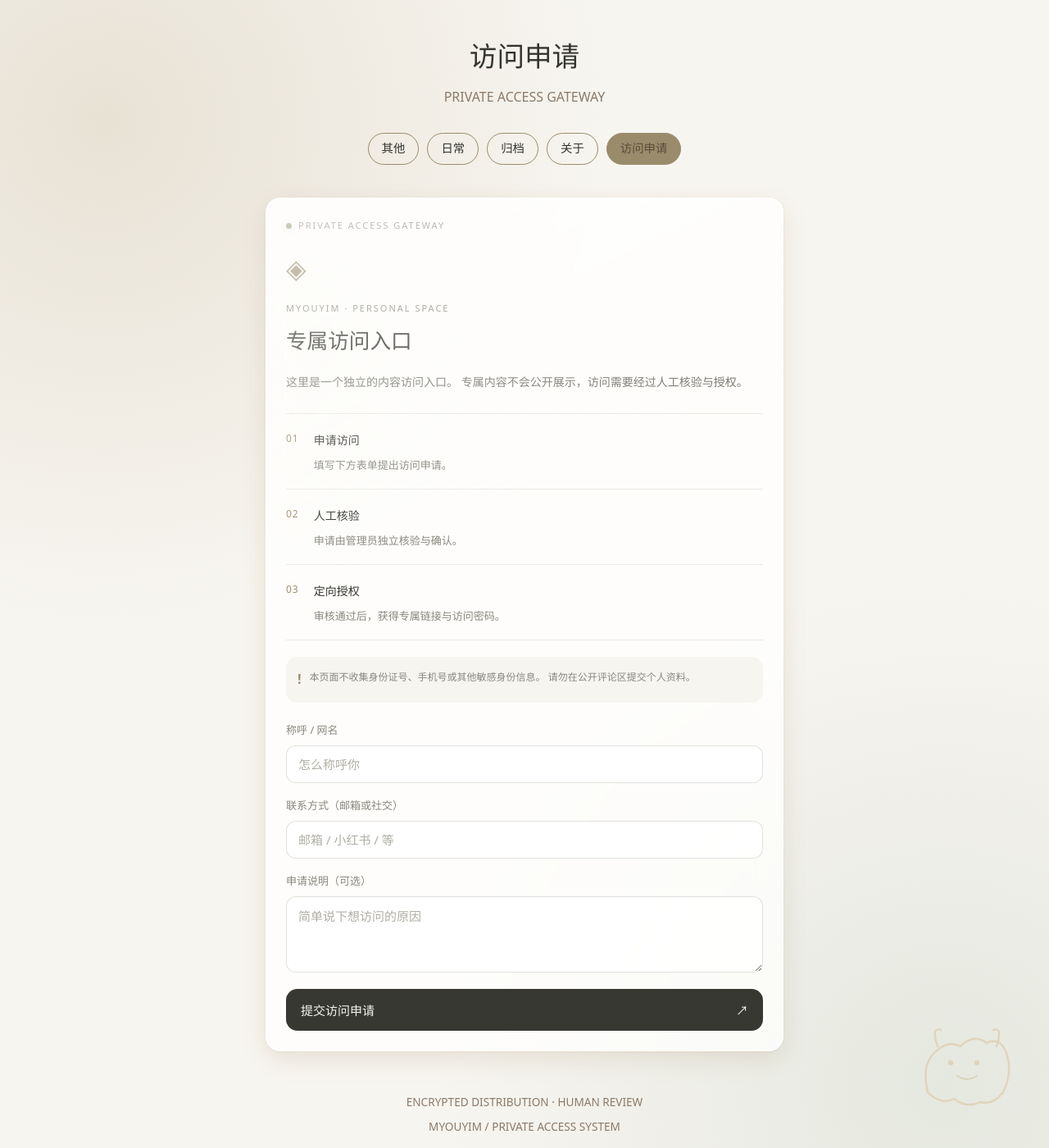
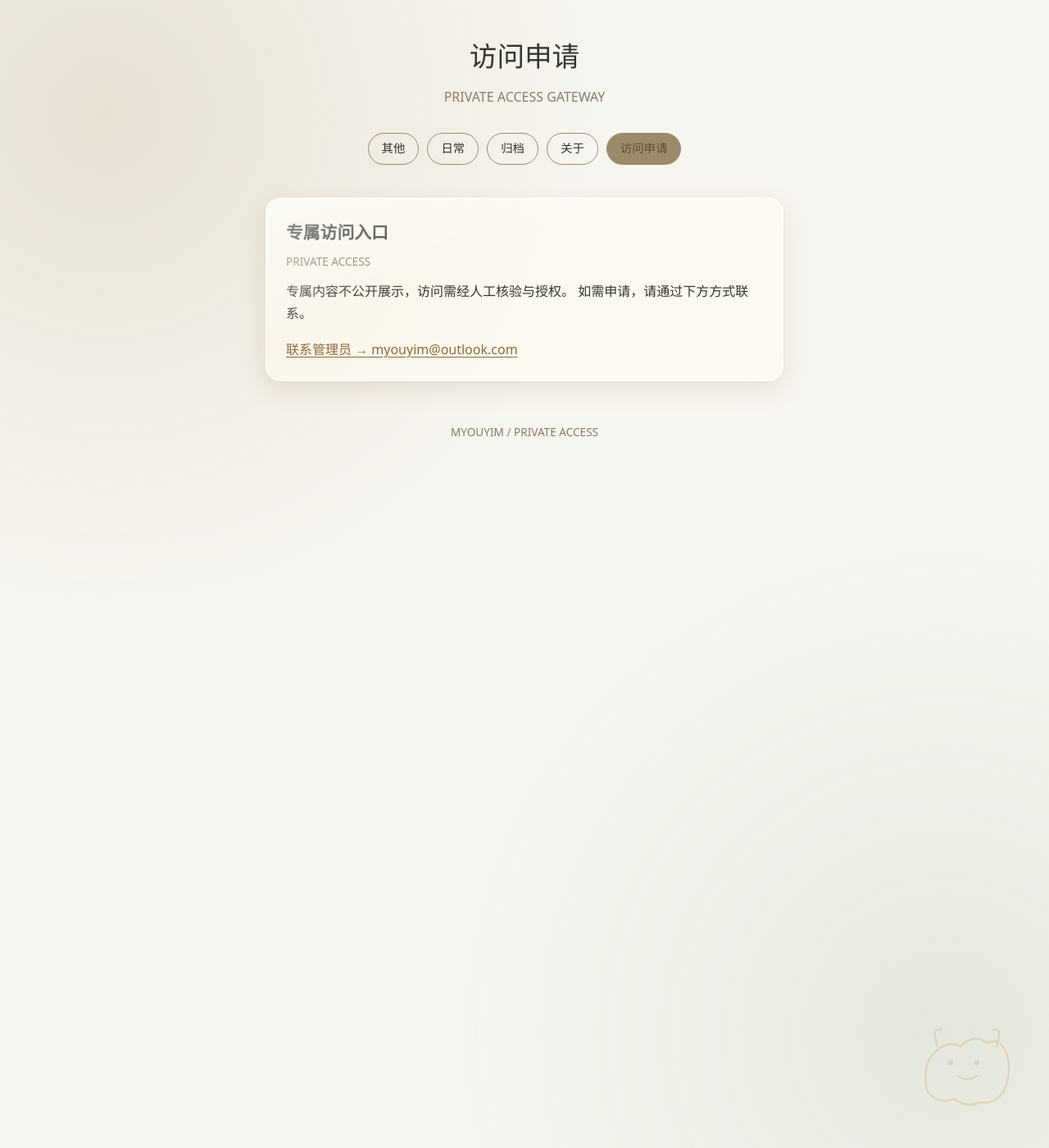
Before and after one commit to MYOUYIM/MYOUYIM.github.io, a Jekyll site: the page invitation/index.html, which Jekyll copies as it is, in a window 1280 px wide and 1400 px high. Shown: the whole window at 82% size. Built offline with Jekyll 4.4.1, drawn with Linux system fonts in a browser that asks for light colours.

Commit message:
更新 index.html

```diff
--- a/invitation/index.html
+++ b/invitation/index.html
@@ -25,83 +25,21 @@
     </nav>
 
     <main>
-      <article class="post invitation-card">
-        <div class="status">
-          <span class="dot"></span>
-          PRIVATE ACCESS GATEWAY
-        </div>
-
-        <div class="symbol">◈</div>
-        <p class="eyebrow">MYOUYIM · PERSONAL SPACE</p>
+      <article class="post">
         <h2>专属访问入口</h2>
-
-        <p class="intro">
-          这里是一个独立的内容访问入口。
-          专属内容不会公开展示，访问需要经过人工核验与授权。
+        <p class="date">PRIVATE ACCESS</p>
+        <p>
+          专属内容不公开展示，访问需经人工核验与授权。
+          如需申请，请通过下方方式联系。
         </p>
-
-        <div class="steps">
-          <div class="step">
-            <span class="num">01</span>
-            <div>
-              <strong>申请访问</strong>
-              <p>填写下方表单提出访问申请。</p>
-            </div>
-          </div>
-          <div class="step">
-            <span class="num">02</span>
-            <div>
-              <strong>人工核验</strong>
-              <p>申请由管理员独立核验与确认。</p>
-            </div>
-          </div>
-          <div class="step">
-            <span class="num">03</span>
-            <div>
-              <strong>定向授权</strong>
-              <p>审核通过后，获得专属链接与访问密码。</p>
-            </div>
-          </div>
-        </div>
-
-        <div class="notice">
-          <span class="notice-icon">!</span>
-          <p>
-            本页面不收集身份证号、手机号或其他敏感身份信息。
-            请勿在公开评论区提交个人资料。
-          </p>
-        </div>
-
-        <form action="https://formspree.io/f/xoedpqar" method="POST" class="invite-form">
-          <label>
-            称呼 / 网名
-            <input type="text" name="name" required placeholder="怎么称呼你">
-          </label>
-
-          <label>
-            联系方式（邮箱或社交）
-            <input type="text" name="contact" required placeholder="邮箱 / 小红书 / 等">
-          </label>
-
-          <label>
-            申请说明（可选）
-            <textarea name="message" rows="3" placeholder="简单说下想访问的原因"></textarea>
-          </label>
-
-          <!-- 防垃圾提交 -->
-          <input type="text" name="_gotcha" style="display:none" tabindex="-1" autocomplete="off">
-
-          <button type="submit" class="contact">
-            提交访问申请
-            <span>↗</span>
-          </button>
-        </form>
+        <p style="margin-top:16px;">
+          <a href="mailto:myouyim@outlook.com">联系管理员 → myouyim@outlook.com</a>
+        </p>
       </article>
     </main>
 
     <footer>
-      <p>ENCRYPTED DISTRIBUTION · HUMAN REVIEW</p>
-      <p>MYOUYIM / PRIVATE ACCESS SYSTEM</p>
+      <p>MYOUYIM / PRIVATE ACCESS</p>
     </footer>
   </div>
   <script src="../glass.js" defer></script>
```
